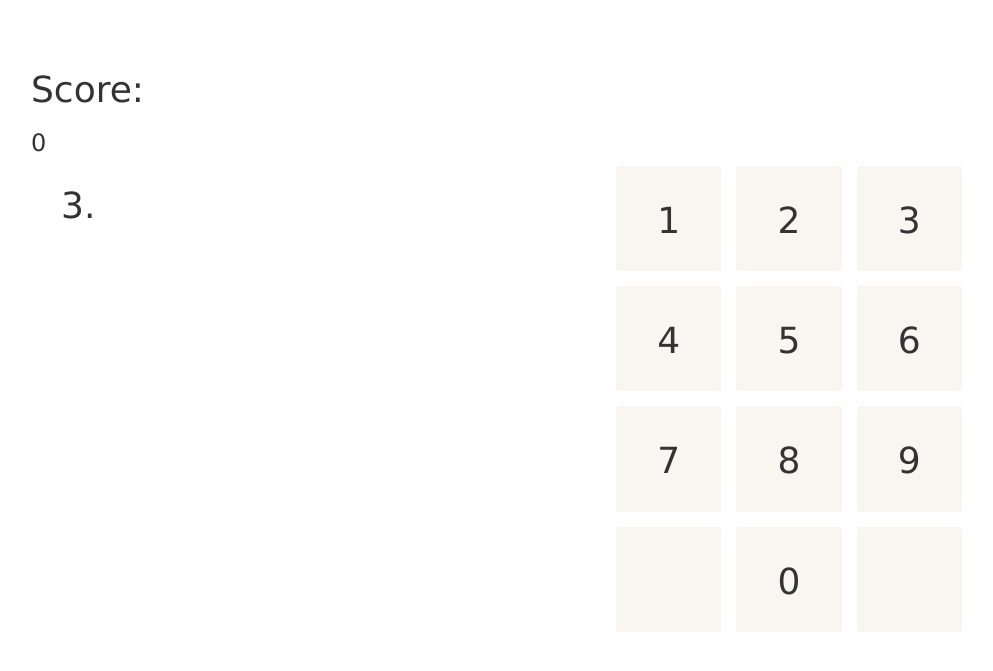
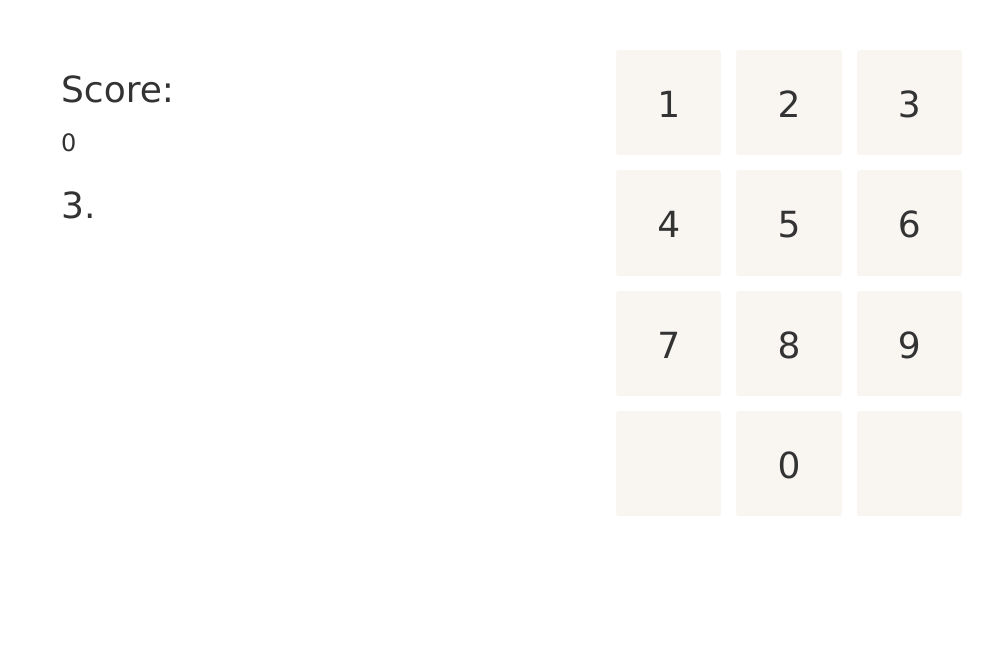
Before and after one commit to xbili/pimory, a Node project: template views/index.ejs in a window 1280 px wide. Shown: the top 671 px of the page, without its empty margins (24-1017 px from the left). Run offline with Node 20 templates, Linux system fonts and the light colour scheme; the template is opened without the code that fills it, so the values that code supplies are empty.

Commit message:
Repositioned score into same container as pi-indicator

```diff
--- a/views/index.ejs
+++ b/views/index.ejs
@@ -9,17 +9,16 @@
   <div class="container">
 
   <div class="row">
+
+  <!-- PI & Score indicator -->
+  <div class="col-xs-6">
+  <div class="container">
     <h1>Score:</h1>
     <h3 class="js-score-indicator">0</h3>
-  </div>
-
-  <div class="row">
-
-  <!-- PI indicator -->
-  <div class="col-xs-6">
-  <div class="pi-container container">
-    <h1>3.</h1>
-    <h3 class="js-pi-indicator"></h3>
+    <div class="pi-container">
+      <h1>3.</h1>
+      <h3 class="js-pi-indicator"></h3>
+    </div>
   </div>
   </div>
   <!-- *end* -->
@@ -50,6 +49,7 @@
   <!-- *end* -->
 
   </div>
+
   </div>
   <script type="text/javascript" src="javascripts/jquery-1.11.0.min.js"></script>
   <script type="text/javascript" src="javascripts/main.js"></script>
```
